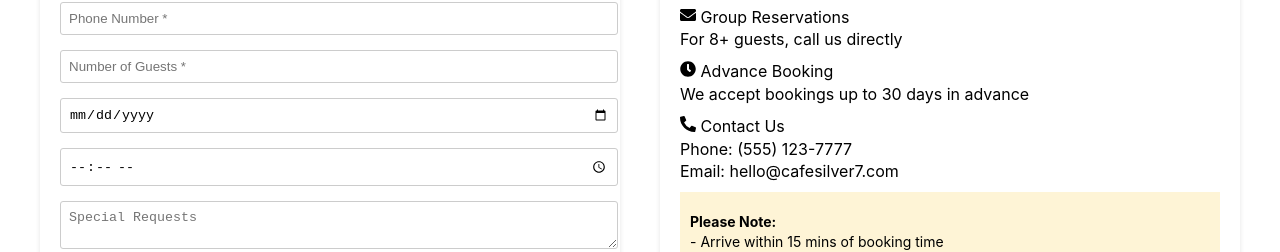
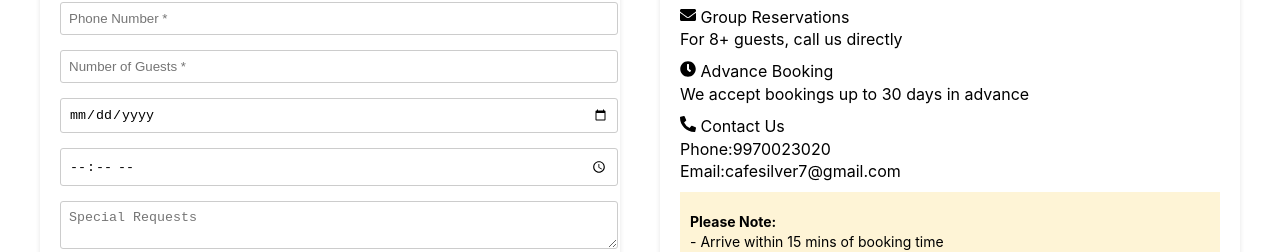
Before and after one commit to gurudasbhosale007/cafe-silver-7, a React (Create React App) app in the folder frontend/: page /reservation in a window 1280 px wide. Shown: the part 525-777 px from the top of the page. Built offline with nearby package versions, Linux system fonts and the light colour scheme.

Commit message:
Update Reservation.jsx

```diff
--- a/frontend/src/Reservation.jsx
+++ b/frontend/src/Reservation.jsx
@@ -113,7 +113,7 @@ function Reservation() {
           <p><FaClock /> Operating Hours<br />Mon–Fri: 6AM–10PM<br />Sat: 7AM–11PM<br />Sun: 7AM–9PM</p>
           <p><FaEnvelope /> Group Reservations<br />For 8+ guests, call us directly</p>
           <p><FaClock /> Advance Booking<br />We accept bookings up to 30 days in advance</p>
-          <p><FaPhoneAlt /> Contact Us<br />Phone: (555) 123-7777<br />Email: hello@cafesilver7.com</p>
+          <p><FaPhoneAlt /> Contact Us<br />Phone:9970023020<br />Email:cafesilver7@gmail.com</p>
           <div className="reservation-note">
             <p><strong>Please Note:</strong><br />
               - Arrive within 15 mins of booking time<br />
```
